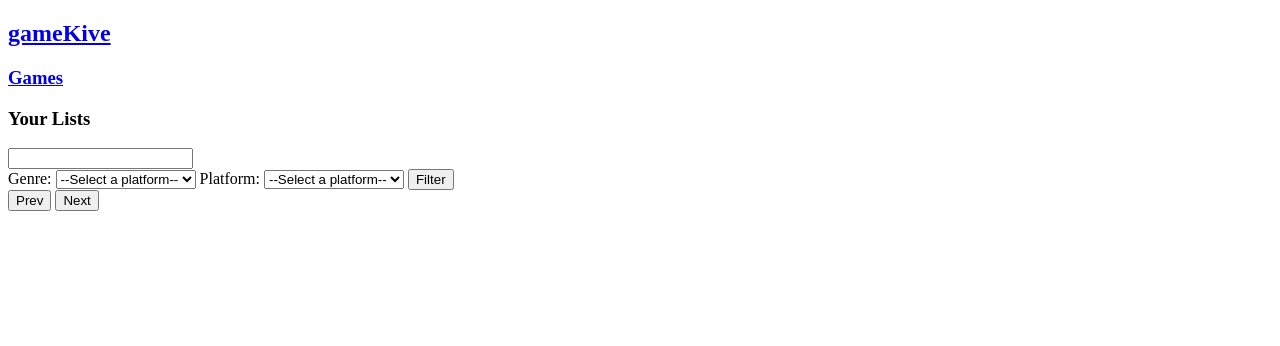
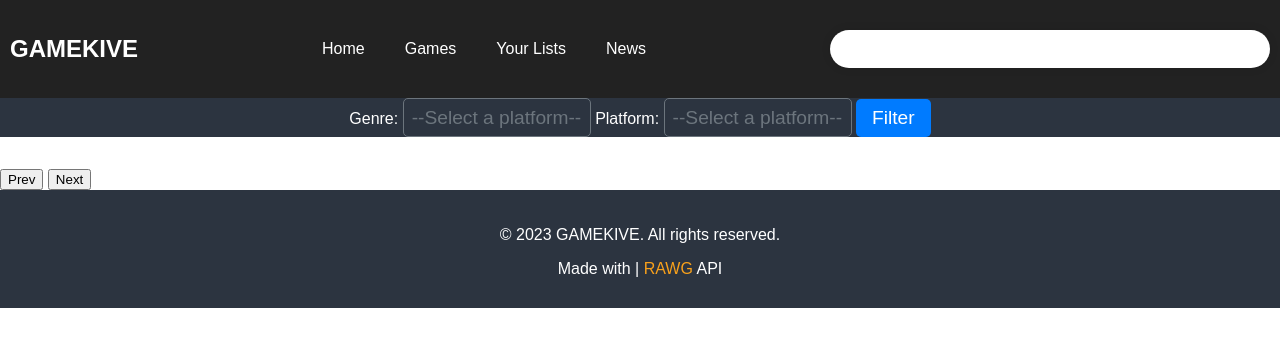
Before and after one commit to Fall-2/GAMEKIVE, a plain HTML site: page games.html in a window 1280 px wide. Drawn offline with Linux system fonts and the light colour scheme.

Commit message:
Applied styling to landing page and games page

```diff
--- a/games.css
+++ b/games.css
@@ -0,0 +1,163 @@
+body {
+    margin: 0;
+    padding: 0;
+    font-family: Arial, sans-serif;
+    background-color: #;
+  }
+  /* Logo styles */
+  .logo {
+
+    font-size: 24px;
+    font-weight: bold;
+}
+  /* Navigation bar styles */
+  nav {
+    background-color: #222;
+    color: #fff;
+    display: flex;
+    justify-content: space-between;
+    align-items: center;
+    padding: 10px;
+  }
+  nav ul {
+    margin: 0;
+    padding: 0;
+    list-style: none;
+    display: flex;
+  }
+  nav ul li {
+    margin-right: 20px;
+  }
+  nav ul li:last-child {
+    margin-right: 0;
+  }
+  nav ul li a {
+    color: #fff;
+    text-decoration: none;
+    font-size: 16px;
+    padding: 5px 10px;
+  }
+  nav ul li a:hover {
+    background-color: #333;
+  }
+
+
+  nav .navbar-brand {
+    font-size: 24px;
+    font-weight: bold;
+    text-transform: uppercase;
+    letter-spacing: 2px;
+  }
+  nav .nav-link {
+    font-size: 16px;
+    font-weight: bold;
+    text-transform: uppercase;
+    letter-spacing: 1px;
+    color: #fff;
+  }
+  nav .nav-link:hover {
+    color: #ffc107;
+  }
+  /* Search form styles */
+  .search-form {
+    margin: 20px 0;
+    display: flex;
+    justify-content: center;
+    align-items: center;
+  }
+  .search-form input[type="text"] {
+    border-radius: 20px;
+    padding: 10px 20px;
+    border: none;
+    box-shadow: 0px 0px 10px rgba(0, 0, 0, 0.1);
+    width: 400px;
+    font-size: 16px;
+    outline: none;
+  }
+  .search-form button[type="submit"] {
+    border-radius: 20px;
+    padding: 10px 20px;
+    border: none;
+    background-color: #ffc107;
+    color: #333;
+    font-size: 16px;
+    margin-left: 10px;
+    cursor: pointer;
+  }
+  .search-form button[type="submit"]:hover {
+    background-color: #333;
+    color: #ffc107;
+  }
+
+  footer {
+    background-color: #2c3440;
+    color: white;
+    padding: 20px;
+    text-align: center;
+  }
+
+  footer p {
+    margin-bottom: 10px;
+  }
+
+  footer a {
+    color: #f9a11b;
+    text-decoration: none;
+  }
+
+  footer a:hover {
+    text-decoration: underline;
+  }
+
+  h1{
+    text-align: center;
+  }
+
+  h2{
+    text-align: center;
+  }
+  .filter-section {
+    display: flex;
+    justify-content: center;
+    align-items: center;
+    margin-bottom: 2rem;
+  }
+
+  .filter-field {
+    margin: 0 1.5rem;
+  }
+
+  .filter-term {
+    background-color: transparent;
+    border: 1px solid #6c757d;
+    color: #6c757d;
+    padding: 0.5rem;
+    font-size: 1.2rem;
+    border-radius: 5px;
+    min-width: 10rem;
+    appearance: none;
+    -webkit-appearance: none;
+    -moz-appearance: none;
+    cursor: pointer;
+  }
+
+  .filter-term:focus {
+    outline: none;
+    border-color: #007bff;
+    box-shadow: 0 0 0 0.2rem rgba(0, 123, 255, 0.25);
+  }
+
+  input[type="submit"] {
+    background-color: #007bff;
+    border: none;
+    color: #fff;
+    padding: 0.5rem 1rem;
+    font-size: 1.2rem;
+    border-radius: 5px;
+    cursor: pointer;
+    transition: background-color 0.2s ease-in-out;
+  }
+.filter-section{
+    background-color: #2c3440;
+    color:white;
+}
--- a/games.html
+++ b/games.html
@@ -5,23 +5,25 @@
     <meta charset="UTF-8">
     <meta http-equiv="X-UA-Compatible" content="IE=edge">
     <meta name="viewport" content="width=device-width, initial-scale=1.0">
-    <title>Document</title>
+    <link rel="stylesheet" href="games.css">
+    <title>Games</title>
 </head>
 
 <body>
-    <section class="navbar">
-        <div>
-            <h1 class="brand"><a href="landing.html">gameKive</a></h1>
-            <div>
                 <nav>
-                    <h3 class="link" id="games-link"><a href="games.html">Games</a></h3>
-                    <h3 class="link" id="lists-link">Your Lists <a></a></h3>
-                </nav>
-            </div>
-            <form action="" class="search-form">
-                <input class='search-input' type="text">
-            </form>
-        </div>
+                    <div class="logo">GAMEKIVE</div>
+                    <ul >
+                      <li><a href="landing.html">Home</a></li>
+                      <li><a href="games.html">Games</a></li>
+                      <li><a href="#">Your Lists</a></li>
+                      <li><a href="#">News</a></li>
+
+                    </ul>
+                    <form action="" class="search-form">
+                      <input class='search-input' type="text">
+                  </form>
+                  </nav>
+
     </section>
     <section class="filter-section">
         <form class="game-filter-form">
@@ -66,6 +68,10 @@
         <button id="prev" class="button" url="">Prev</button>
         <button id="next" class="button" url="">Next</button>
     </div>
+    <footer>
+        <p>© 2023 GAMEKIVE. All rights reserved.</p>
+        <p>Made with |<a href="https://rawg.io/"> RAWG </a>API</p>
+    </footer>
 </body>
 <script src="lvld.js" type="module"></script>
 
--- a/landing.css
+++ b/landing.css
@@ -0,0 +1,168 @@
+body {
+    margin: 0;
+    padding: 0;
+    font-family: Arial, sans-serif;
+    background-color: #;
+  }
+  /* Logo styles */
+  .logo {
+
+    font-size: 24px;
+    font-weight: bold;
+}
+  /* Navigation bar styles */
+  nav {
+    background-color: #222;
+    color: #fff;
+    display: flex;
+    justify-content: space-between;
+    align-items: center;
+    padding: 10px;
+  }
+  nav ul {
+    margin: 0;
+    padding: 0;
+    list-style: none;
+    display: flex;
+  }
+  nav ul li {
+    margin-right: 20px;
+  }
+  nav ul li:last-child {
+    margin-right: 0;
+  }
+  nav ul li a {
+    color: #fff;
+    text-decoration: none;
+    font-size: 16px;
+    padding: 5px 10px;
+  }
+  nav ul li a:hover {
+    background-color: #333;
+  }
+
+
+  nav .navbar-brand {
+    font-size: 24px;
+    font-weight: bold;
+    text-transform: uppercase;
+    letter-spacing: 2px;
+  }
+  nav .nav-link {
+    font-size: 16px;
+    font-weight: bold;
+    text-transform: uppercase;
+    letter-spacing: 1px;
+    color: #fff;
+  }
+  nav .nav-link:hover {
+    color: #ffc107;
+  }
+  /* Search form styles */
+  .search-form {
+    margin: 20px 0;
+    display: flex;
+    justify-content: center;
+    align-items: center;
+  }
+  .search-form input[type="text"] {
+    border-radius: 20px;
+    padding: 10px 20px;
+    border: none;
+    box-shadow: 0px 0px 10px rgba(0, 0, 0, 0.1);
+    width: 400px;
+    font-size: 16px;
+    outline: none;
+  }
+  .search-form button[type="submit"] {
+    border-radius: 20px;
+    padding: 10px 20px;
+    border: none;
+    background-color: #ffc107;
+    color: #333;
+    font-size: 16px;
+    margin-left: 10px;
+    cursor: pointer;
+  }
+  .search-form button[type="submit"]:hover {
+    background-color: #333;
+    color: #ffc107;
+  }
+  /* Main section styles */
+  /* #main-section {
+    margin: 50px 0;
+  }
+  #main-section h1 {
+    font-size: 32px;
+    font-weight: bold;
+    text-align: center;
+    margin-bottom: 20px;
+  }
+  #main-section h4 {
+    font-size: 16px;
+    text-align: center;
+    margin-bottom: 50px;
+    color: #666;
+  } */
+  /* Game list styles */
+  .game-list {
+    display: flex;
+    justify-content: center;
+    flex-wrap: wrap;
+  }
+  .game-container {
+    width: 200px;
+    height: 300px;
+    margin: 20px;
+    position: relative;
+    box-shadow: 0px 0px 10px rgba(0, 0, 0, 0.2);
+    overflow: hidden;
+    cursor: pointer;
+  }
+
+  footer {
+    background-color: #2c3440;
+    color: white;
+    padding: 20px;
+    text-align: center;
+  }
+
+  footer p {
+    margin-bottom: 10px;
+  }
+
+  footer a {
+    color: #f9a11b;
+    text-decoration: none;
+  }
+
+  footer a:hover {
+    text-decoration: underline;
+  }
+
+  h1{
+    text-align: center;
+  }
+
+  h2{
+    text-align: center;
+  }
+
+  /* backdrop */
+
+  .photo-backdrop {
+    position: relative;
+    width: 100%;
+    height: 20%;
+    opacity: 0.6;
+  }
+
+  .photo-backdrop::before {
+    content: "";
+    position: absolute;
+    top: 0;
+    left: 0;
+    width: 100%;
+    height: 100%;
+ background-color: #222;
+  }
--- a/main.js
+++ b/main.js
@@ -12,6 +12,7 @@ import ourAPIKEY from "./config.js";
 
 const searchFormDiv = document.querySelector('.search-form')
 const gameList = document.querySelector('.game-list')
+// const gameContainer = document.querySelector('.game-container')
 
 /////////////////
 ////Variables////
@@ -39,6 +40,7 @@ const displayGames = async (parentElement, gamesArray) => {
   gamesArray.forEach(game => {
     const gameDiv = document.createElement('div')
     const gameImg = document.createElement('img')
+
     parentElement.appendChild(gameDiv)
     gameDiv.appendChild(gameImg)
     gameImg.src = game.background_image
```
Also changed, not shown: landing.html (+21 -21 lines).
